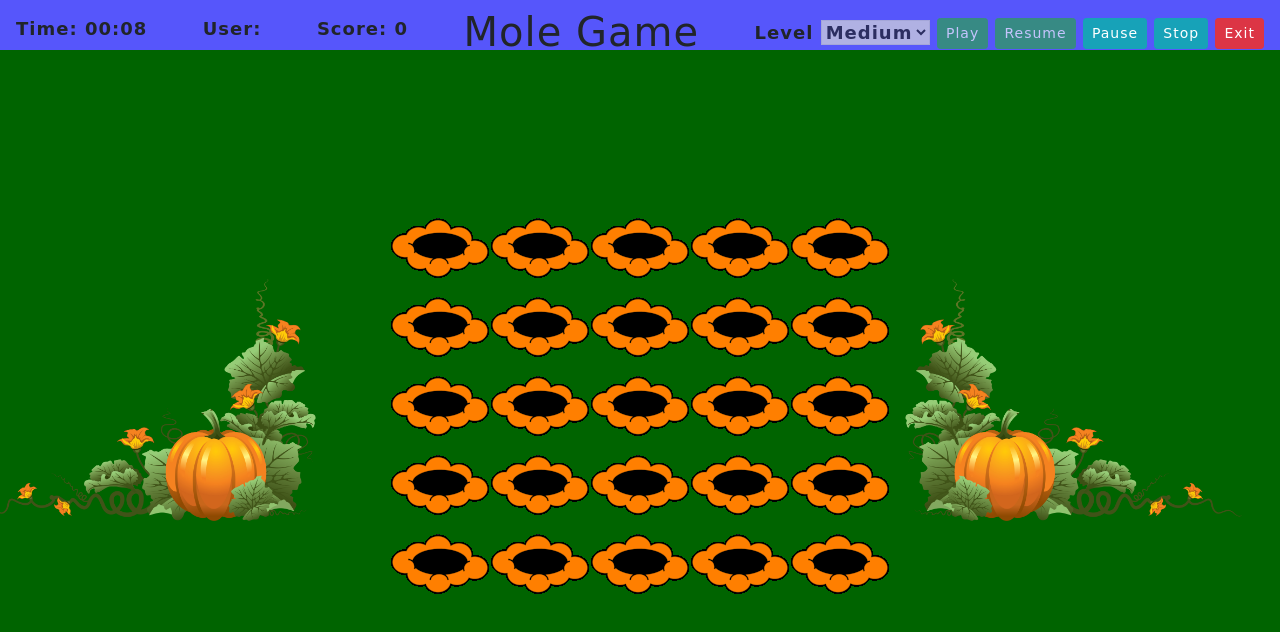
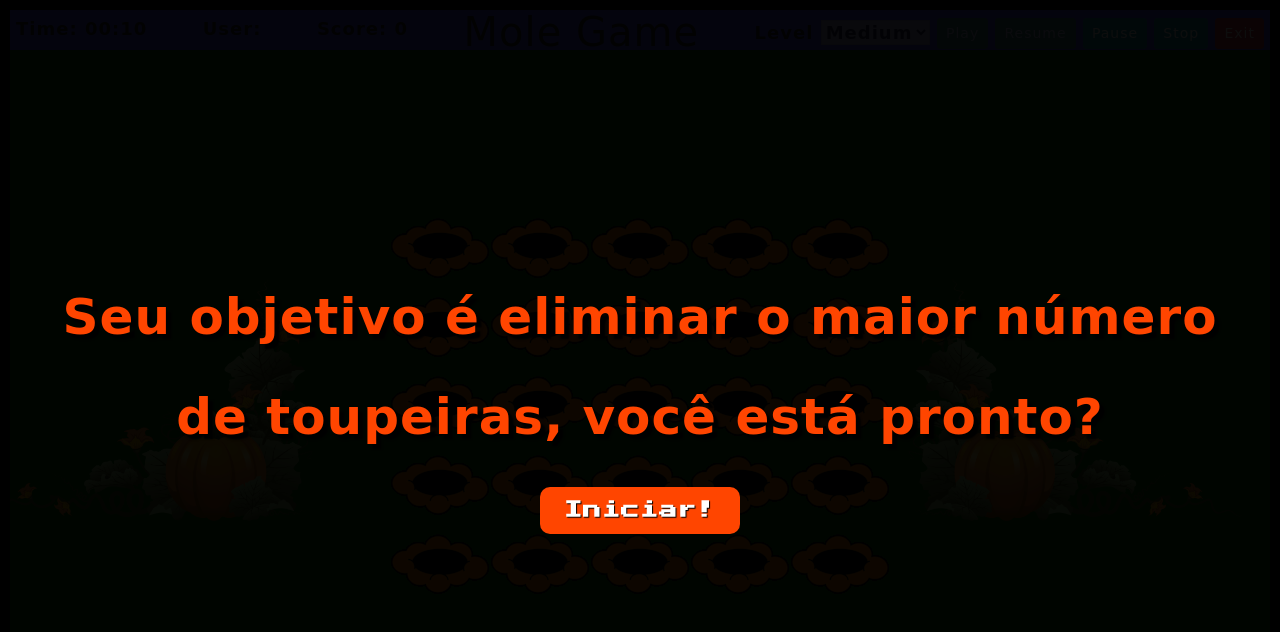
Before and after one commit to Gustavo780904/moleGameFinal, a plain HTML site: page index.html in a window 1280 px wide. Both pictures are taken after a click on the button "Play". Shown: the top 632 px of the page. Drawn offline with nearby package versions, Linux system fonts and the light colour scheme; no server answers; a web font is replaced by a local one.

Commit message:
motoserra

```diff
--- a/css/tabuleiro.css
+++ b/css/tabuleiro.css
@@ -45,17 +45,6 @@ p {
     color: white;
 }
 
-
-/* h1 {
-    text-align: center;
-    margin: auto;
-    float: left;
-} */
-
-main {
-    /* border: 1px solid red; */
-}
-
 html {
     width: 100%;
     height: 100%;
@@ -88,6 +77,7 @@ main {
     justify-content: flex-start;
     align-items: stretch;
     align-content: stretch;
+    cursor: url(/img/motoserraPadrao.gif), default;
 }
 
 #board {
@@ -99,10 +89,6 @@ main {
     float: left;
 }
 
-#chrono {
-    /* color: rgb(0, 0, 0); */
-}
-
 #chrono.btnPause {
     color: rgba(255, 0, 0, 0.623);
 }
--- a/index.html
+++ b/index.html
@@ -20,7 +20,7 @@
     <script src="js/game.js"></script>
 </head>
 
-<body>
+<body class="">
     <header>
         <nav class="navbar">
             <div class="">
--- a/js/game.js
+++ b/js/game.js
@@ -37,7 +37,8 @@ $(document).ready(function() {
     console.log($idUser)
     $("#btnPlay").click(function() {
         btnCtrl(1);
-        play();
+        //tem que chamar start
+        start();
     });
 
     $("#btnResume").click(function() {
@@ -57,6 +58,7 @@ $(document).ready(function() {
     $("#btnExit").click(function() {
         exit();
     });
+
 })
 
 //carrega os dados dos usuários
--- a/js/jAlertWifi.js
+++ b/js/jAlertWifi.js
@@ -65,7 +65,8 @@ function alertWifi($txt, $hasTimer, $countTimer, $srcImg, $fontSize, $exit, $sta
         $($contentPanel).append($btnPanelInfo);
         $($btnPanelInfo).click(function() {
             closeAlertWifi($panelInfo)
-                //ver como começar o jogo depois de clicar em iniciar!
+            play();
+            //ver como começar o jogo depois de clicar em iniciar!
         });
         //exibe a msg de confirmacao de sair
     } else if (!$hasTimer && $exit && !$start) {
```
Also changed, not shown: img/maiorainda.gif (added), img/moto.gif (renamed from img/ezgif.com-gif-maker (1).gif), img/moto2.gif (added), img/motomaior.gif (added), img/motoserraPadrao.gif (added), img/serra1 - Copia.png (added), img/teste2.gif (added), img/teste3.gif (added), img/testemoto.gif (added), 1 other file.
